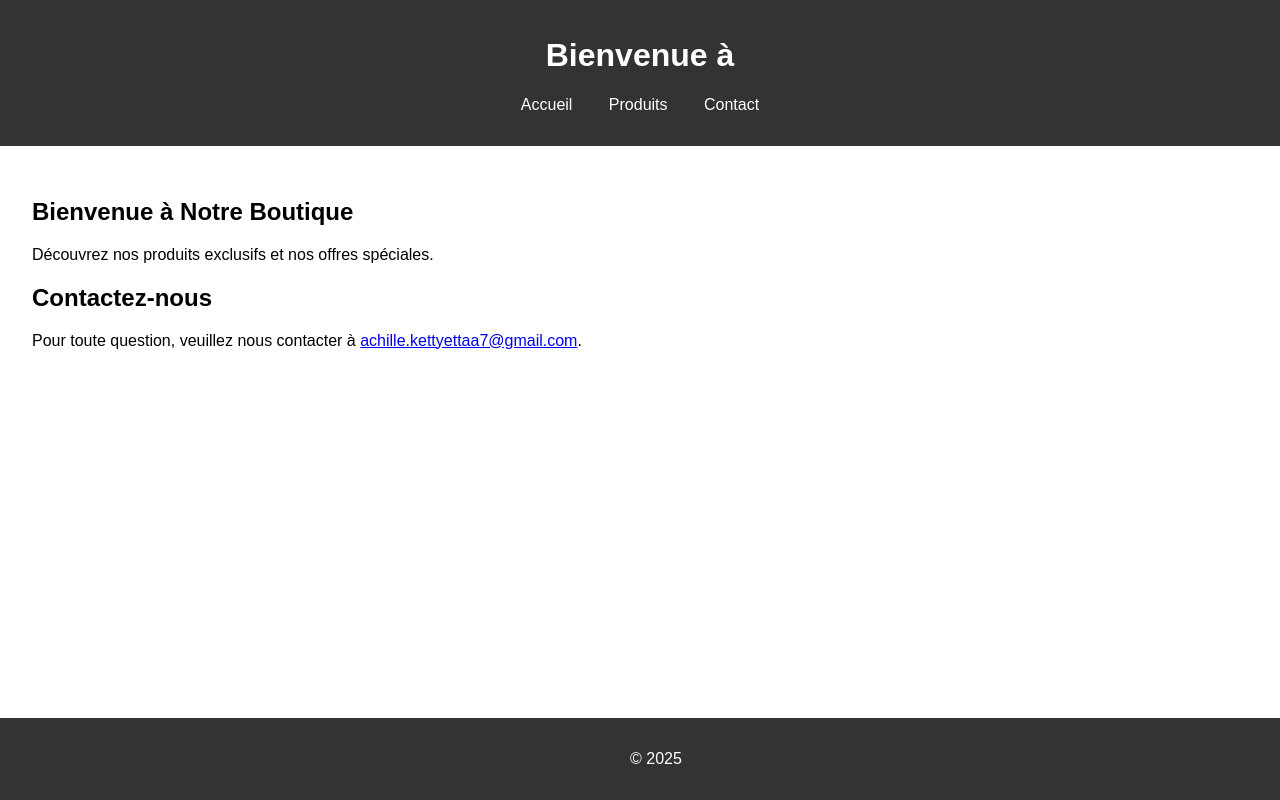
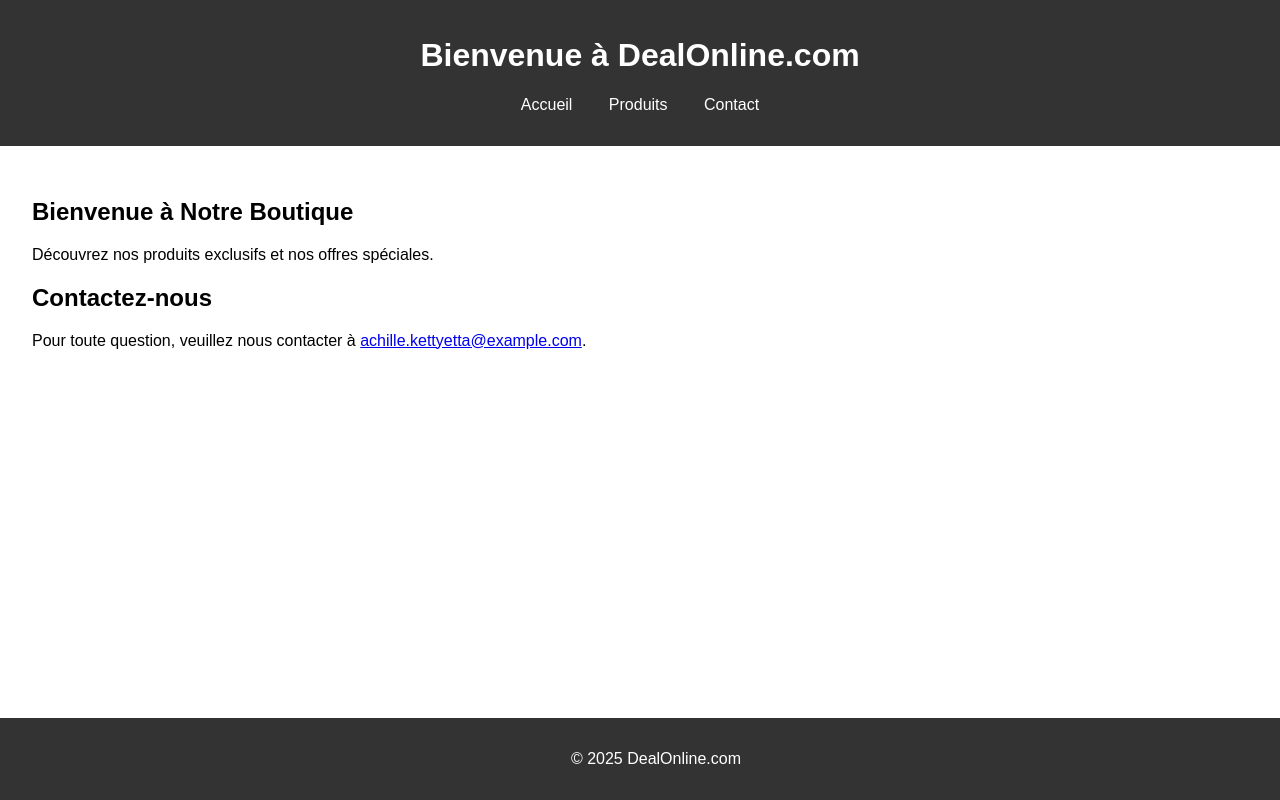
Before and after one commit to AchilleKettyetta/MONSITE, a plain HTML site: page index.html in a window 1280 px wide. Drawn offline with Linux system fonts and the light colour scheme.

Commit message:
Changer le nom du site en DealOnline.com

```diff
--- a/index.html
+++ b/index.html
@@ -3,12 +3,12 @@
 <head>
     <meta charset="UTF-8">
     <meta name="viewport" content="width=device-width, initial-scale=1.0">
-    <title><DealOnline.com class="com"></DealOnline.com></title>
+    <title>DealOnline.com</title>
     <link rel="stylesheet" href="styles.css">
 </head>
 <body>
     <header>
-        <h1>Bienvenue à <DealOnline.com class="com"></DealOnline.com></h1>
+        <h1>Bienvenue à DealOnline.com</h1>
         <nav>
             <ul>
                 <li><a href="#accueil">Accueil</a></li>
@@ -44,12 +44,12 @@
         -->
         <section id="contact">
             <h2>Contactez-nous</h2>
-            <p>Pour toute question, veuillez nous contacter à <a href="mailto:achille.kettyettaa7@gmail.com">achille.kettyettaa7@gmail.com</a>.</p>
+            <p>Pour toute question, veuillez nous contacter à <a href="mailto:achille.kettyetta@example.com">achille.kettyetta@example.com</a>.</p>
         </section>
     </main>
 
     <footer>
-        <p>&copy; 2025 <DealOnline class="com"></DealOnline></p>
+        <p>&copy; 2025 DealOnline.com</p>
     </footer>
 
     <script src="script.js"></script>
```
